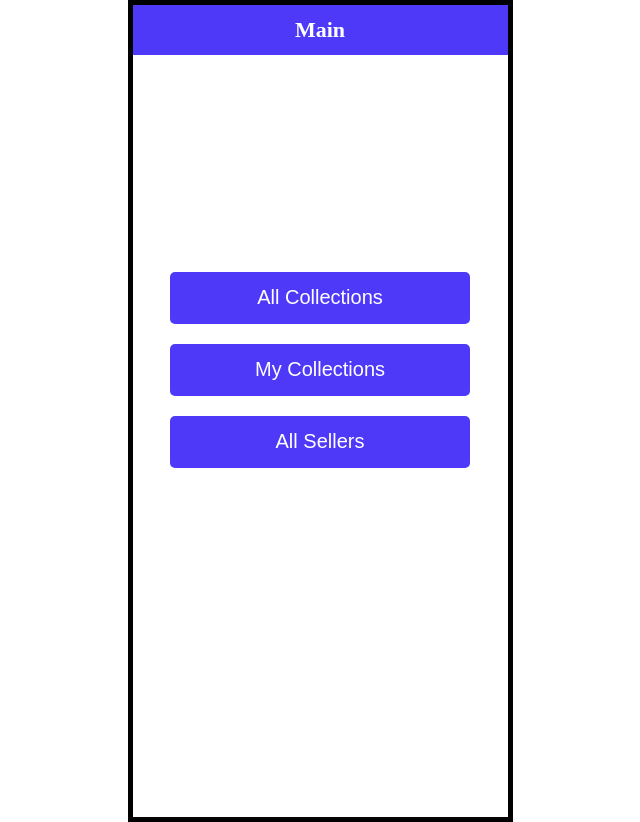
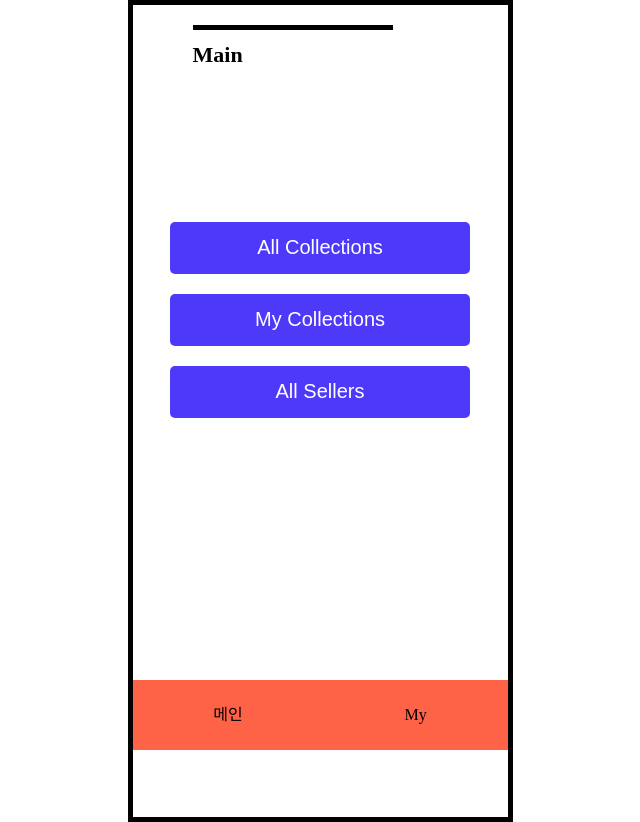
Before and after one commit to son426/project1_nftMinting, a React (Create React App) app: page / in a window 1280 px wide. Shown: the whole page, without its empty margins (320-960 px from the left). Built offline with nearby package versions, Linux system fonts and the light colour scheme; no server answers.

Commit message:
민팅버튼 / mycollection
localStorage

```diff
--- a/public/index.html
+++ b/public/index.html
@@ -29,12 +29,7 @@
   <body>
     <noscript>You need to enable JavaScript to run this app.</noscript>
     <div id="root"></div>
-    <script
-      src="https://cdnjs.cloudflare.com/ajax/libs/bignumber.js/8.0.2/bignumber.js"
-      integrity="sha512-XQDG6H87RgMf+aNFwDPCUcFwUf3t9liyqN/2BkJ8KGixupbjPwQHNhypNA972mLIkg4KPo4lkGmqAf3yfDz8hw=="
-      crossorigin="anonymous"
-      referrerpolicy="no-referrer"
-    ></script>
+
     <!--
       This HTML file is a template.
       If you open it directly in the browser, you will see an empty page.
--- a/src/mintScript.js
+++ b/src/mintScript.js
@@ -1,6 +1,5 @@
 import { CONTRACTADDRESS, ABI } from "./config";
 import { BigNumber } from "./script2";
-
 let account;
 let mintIndexForSale = 0;
 let maxSaleAmount = 0;
--- a/src/routes/Collection.jsx
+++ b/src/routes/Collection.jsx
@@ -50,20 +50,22 @@ function Collection() {
   const { imgId } = useParams();
 
   const onClickBtn = () => {
-    // localStorage.setItem("minting", imgId);
-    // 기존 로컬스토리지에서 인덱스 받아와서, 거기다 새로운거 추가후 다시 로컬스토리지 set
-    const savedImgIds = localStorage.getItem("imgIds");
-    const parsedImgIds = JSON.parse(savedImgIds);
+    localStorage.setItem("imgId", imgId);
 
-    if (parsedImgIds === null) {
-      let imgIds = [];
-      imgIds.push(imgId);
-      localStorage.setItem("imgIds", JSON.stringify(imgIds));
-    } else {
-      let imgIds = parsedImgIds;
-      imgIds.push(imgId);
-      localStorage.setItem("imgIds", JSON.stringify(imgIds));
-    }
+    // // localStorage.setItem("minting", imgId);
+    // // 기존 로컬스토리지에서 인덱스 받아와서, 거기다 새로운거 추가후 다시 로컬스토리지 set
+    // const savedImgIds = localStorage.getItem("imgIds");
+    // const parsedImgIds = JSON.parse(savedImgIds);
+
+    // if (parsedImgIds === null) {
+    //   let imgIds = [];
+    //   imgIds.push(imgId);
+    //   localStorage.setItem("imgIds", JSON.stringify(imgIds));
+    // } else {
+    //   let imgIds = parsedImgIds;
+    //   imgIds.push(imgId);
+    //   localStorage.setItem("imgIds", JSON.stringify(imgIds));
+    // }
   };
 
   // console.log(data);
--- a/src/routes/Main.jsx
+++ b/src/routes/Main.jsx
@@ -19,21 +19,37 @@ export const Container = styled.div`
 
 export const TopBar = styled.div`
   height: 50px;
-  background-color: ${accentColor};
-  color: white;
+  color: black;
   display: flex;
   align-items: center;
   position: relative;
   justify-content: center;
-  .back {
-    position: absolute;
-    left: 40px;
-    font-size: 25px;
+  margin: 20px;
+  border-top: 5px solid black;
+  font-weight: 600;
+  position: absolute;
+  left: 40px;
+  font-size: 25px;
+
+  span {
+    display: inline-block;
+    width: 200px;
   }
   .header {
     font-weight: 600;
     font-size: 22px;
   }
+`;
+
+export const NavBar = styled.div`
+  position: fixed;
+  bottom: 50px;
+  width: 375px;
+  height: 70px;
+  background-color: tomato;
+  display: flex;
+  align-items: center;
+  justify-content: space-around;
 `;
 
 const Box = styled.div`
@@ -76,6 +92,14 @@ function Main() {
             <Link to="./sellers">All Sellers</Link>
           </Button>
         </Box>
+        <NavBar>
+          <Link to="/" className="icon__main">
+            메인
+          </Link>
+          <Link to="/mycollections" className="icon__my">
+            My
+          </Link>
+        </NavBar>
       </Container>
     </Wrapper>
   );
--- a/src/routes/Minting.jsx
+++ b/src/routes/Minting.jsx
@@ -12,12 +12,34 @@ const Box = styled.div`
 `;
 
 function Minting() {
+  const onClickMint = () => {
+    publicMint();
+
+    // localStorage.setItem("minting", imgId);
+    // 기존 로컬스토리지에서 인덱스 받아와서, 거기다 새로운거 추가후 다시 로컬스토리지 set
+    const savedImgIds = localStorage.getItem("imgIds");
+    const parsedImgIds = JSON.parse(savedImgIds);
+    const currentImgId = localStorage.getItem("imgId");
+
+    if (parsedImgIds === null) {
+      let imgIds = [];
+      imgIds.push(currentImgId);
+      localStorage.setItem("imgIds", JSON.stringify(imgIds));
+    } else {
+      let imgIds = parsedImgIds;
+      imgIds.push(currentImgId);
+      localStorage.setItem("imgIds", JSON.stringify(imgIds));
+    }
+
+    return;
+  };
+
   return (
     <Wrapper>
       <Container>
         <Box>
           <p id="blockNubmer">현재 블록: #00000000</p>
-          <p id="mintStartBlockNumber">민팅 시작 블록: #00000000</p>
+          {/* <p id="mintStartBlockNumber">민팅 시작 블록: #00000000</p> */}
           <p id="mintPrice">민팅 가격: 0 KLAY</p>
           <p id="mintLimitPerBlock">트랜잭션당 최대 수량: 0개</p>
           <a href="https://scope.klaytn.com/">
@@ -35,7 +57,7 @@ function Minting() {
           <h2>MINT</h2>
           <p id="mintCnt">0 / 0</p>
           <label htmlFor="amount">민팅 수량</label>
-          <button onClick={publicMint}>민팅하기</button>
+          <button onClick={onClickMint}>민팅하기</button>
         </Box>
       </Container>
     </Wrapper>
```
Also changed, not shown: src/scope.txt (added), 1 other file (tests, documents, lock files or other folders).
